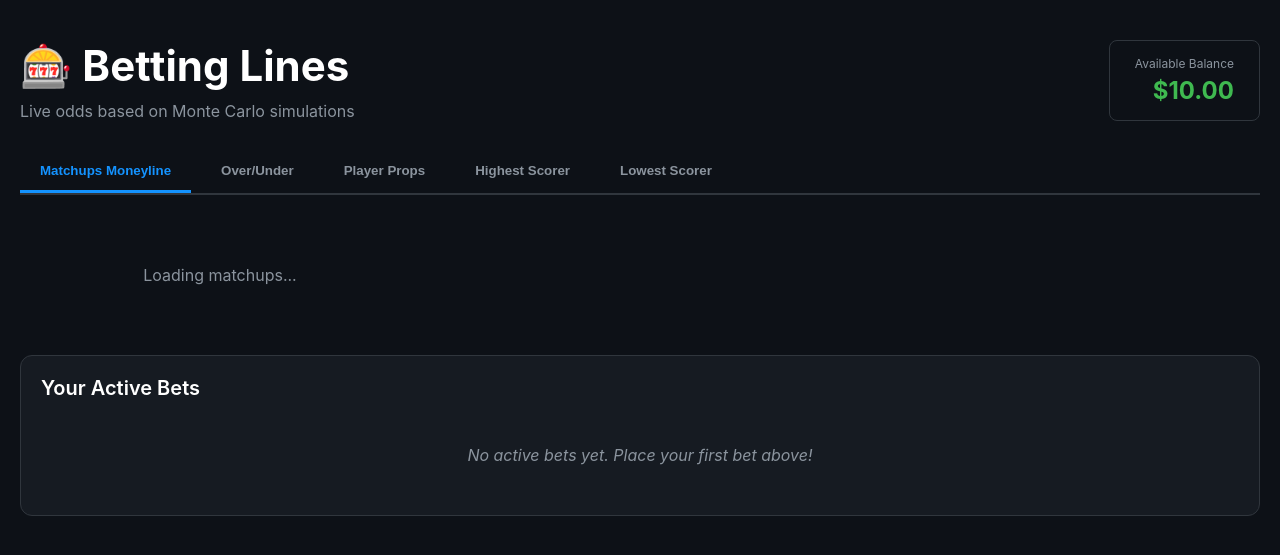
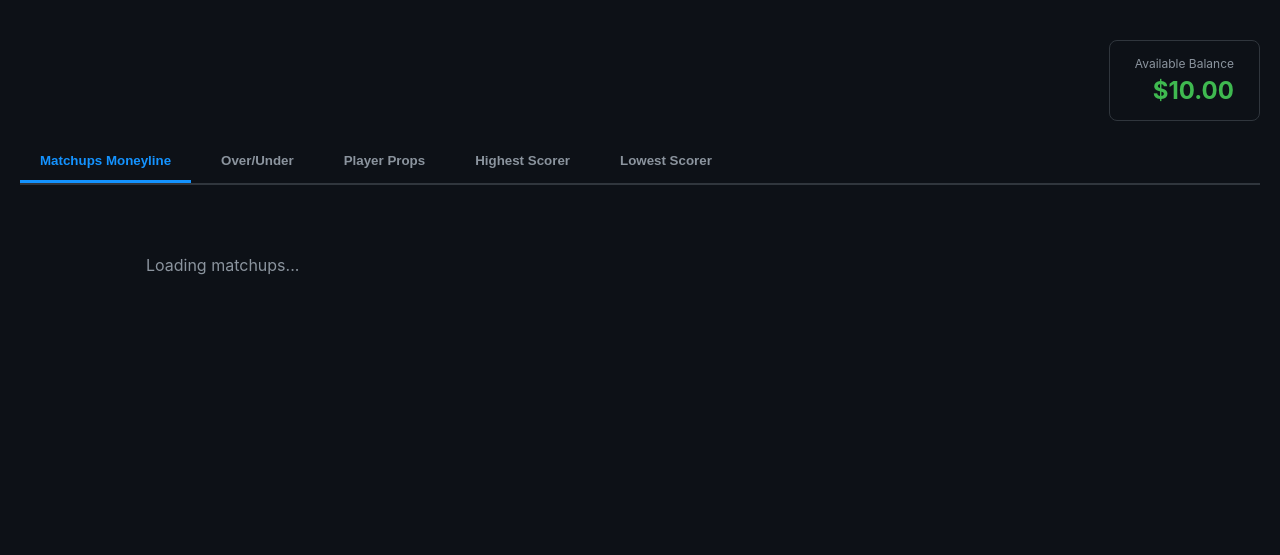
Before and after one commit to sfaizi24/TNC-Model-2025, a Flask app: template frontend/templates/betting.html in a window 1280 px wide. Shown: the part 61-616 px from the top of the page. Run offline with Flask 3, Linux system fonts and the light colour scheme; the template is opened without the code that fills it: values that come from a table or form of the project are taken from there, others are empty; tables that the repository leaves empty hold one stand-in row (values such as "Sample post"); parts of the project's set-up code (start-up, migrations or seed data) failed here and were passed over.

Commit message:
Shrink display elements and show team names in active bets
Update frontend styles to reduce element sizes and adjust the display of active bets to show team names instead of owner names, also reordering them to the top of the betting lines section.

Replit-Commit-Author: Agent
Replit-Commit-Session-Id: f906fa5c-182c-4500-a13c-a09cf49568f7
Replit-Commit-Checkpoint-Type: intermediate_checkpoint
Replit-Commit-Event-Id: 044d652a-f0ff-494e-aaf0-45854222cfe4
Replit-Commit-Screenshot-Url: https://storage.googleapis.com/screenshot-production-us-central1/98b42adf-597d-4025-87f2-5dcbd8f908a0/f906fa5c-182c-4500-a13c-a09cf49568f7/rgBsnEC

```diff
--- a/app.py
+++ b/app.py
@@ -151,6 +151,22 @@ def place_bet():
         return jsonify({'success': False, 'error': 'Insufficient balance'})
 
     try:
+        # Get team owner mapping
+        league_conn = sqlite3.connect(LEAGUE_DB_PATH)
+        league_conn.row_factory = sqlite3.Row
+        league_cursor = league_conn.cursor()
+        league_cursor.execute("""
+            SELECT r.roster_id, u.display_name, u.username
+            FROM rosters r
+            LEFT JOIN users u ON r.owner_id = u.user_id
+        """)
+        team_mapping = {}
+        for row in league_cursor.fetchall():
+            owner_name = row['display_name'] or row['username'] or f"Team {row['roster_id']}"
+            team_mapping[row['roster_id']] = owner_name
+        league_conn.close()
+
+        # Get matchups
         conn = sqlite3.connect(ODDS_DB_PATH)
         conn.row_factory = sqlite3.Row
         cursor = conn.cursor()
@@ -163,11 +179,15 @@ def place_bet():
 
         matchup = matchups[matchup_idx]
 
+        team1_owner = team_mapping.get(matchup['team1_id'], f"Team {matchup['team1_id']}")
+        team2_owner = team_mapping.get(matchup['team2_id'], f"Team {matchup['team2_id']}")
+        matchup_display = f"{team1_owner} vs {team2_owner}"
+
         if team == 'team1':
-            team_name = matchup['team1_name']
+            team_name = team1_owner
             odds = matchup['team1_ml']
         elif team == 'team2':
-            team_name = matchup['team2_name']
+            team_name = team2_owner
             odds = matchup['team2_ml']
         else:
             return jsonify({'success': False, 'error': 'Invalid team'})
@@ -198,7 +218,7 @@ def place_bet():
 
         current_user.account_balance -= amount
 
-        description = f"{matchup['matchup']}: {team_name} {odds}"
+        description = f"{matchup_display}: {team_name} {odds}"
 
         bet = Bet(
             user_id=current_user.id,
--- a/frontend/templates/betting.html
+++ b/frontend/templates/betting.html
@@ -5,27 +5,10 @@
 {% block content %}
 <style>
     .page-header {
-        margin-bottom: 30px;
+        margin-bottom: 15px;
         display: flex;
-        justify-content: space-between;
+        justify-content: flex-end;
         align-items: center;
-        flex-wrap: wrap;
-        gap: 20px;
-    }
-
-    .header-left {
-        flex: 1;
-    }
-
-    .page-title {
-        font-size: 32px;
-        color: var(--text-primary);
-        margin-bottom: 10px;
-    }
-
-    .page-subtitle {
-        color: var(--text-secondary);
-        font-size: 16px;
     }
 
     .balance-display {
@@ -85,50 +68,50 @@
     .matchups-grid {
         display: grid;
         grid-template-columns: 1fr;
-        gap: 20px;
+        gap: 12px;
         margin-bottom: 30px;
     }
 
     .matchup-card {
         background: var(--fanduel-gray);
-        border-radius: 12px;
-        padding: 20px;
+        border-radius: 8px;
+        padding: 12px;
         border: 1px solid var(--fanduel-light-gray);
         position: relative;
     }
 
     .matchup-card.has-bet {
         border: 2px solid var(--success-green);
-        box-shadow: 0 0 15px rgba(40, 167, 69, 0.2);
+        box-shadow: 0 0 10px rgba(40, 167, 69, 0.15);
     }
 
     .bet-placed-badge {
         position: absolute;
-        top: 10px;
-        right: 10px;
+        top: 8px;
+        right: 8px;
         background: var(--success-green);
         color: white;
-        padding: 4px 12px;
-        border-radius: 12px;
-        font-size: 12px;
+        padding: 2px 8px;
+        border-radius: 8px;
+        font-size: 10px;
         font-weight: 600;
         text-transform: uppercase;
-        letter-spacing: 0.5px;
+        letter-spacing: 0.3px;
     }
 
     .matchup-title {
         text-align: center;
         color: var(--text-secondary);
-        font-size: 14px;
-        margin-bottom: 15px;
+        font-size: 11px;
+        margin-bottom: 10px;
     }
 
     .teams-container {
         display: grid;
         grid-template-columns: 1fr auto 1fr;
-        gap: 15px;
+        gap: 10px;
         align-items: center;
-        margin-bottom: 20px;
+        margin-bottom: 12px;
     }
 
     .team-section {
@@ -240,6 +223,43 @@
     .btn-place-bet:disabled {
         opacity: 0.5;
         cursor: not-allowed;
+    }
+
+    .active-bets-compact {
+        margin-bottom: 20px;
+    }
+
+    .compact-bet-item {
+        background: var(--fanduel-gray);
+        border-radius: 6px;
+        padding: 8px 12px;
+        border: 1px solid var(--fanduel-light-gray);
+        display: flex;
+        justify-content: space-between;
+        align-items: center;
+        margin-bottom: 8px;
+    }
+
+    .compact-bet-info {
+        color: var(--text-primary);
+        font-size: 13px;
+        font-weight: 500;
+    }
+
+    .compact-bet-remove {
+        background: transparent;
+        border: 1px solid var(--text-secondary);
+        color: var(--text-secondary);
+        padding: 4px 10px;
+        border-radius: 4px;
+        font-size: 11px;
+        cursor: pointer;
+        transition: all 0.2s ease;
+    }
+
+    .compact-bet-remove:hover {
+        border-color: #dc3545;
+        color: #dc3545;
     }
 
     .active-bets-section {
@@ -372,14 +392,13 @@
 </style>
 
 <div class="page-header">
-    <div class="header-left">
-        <h1 class="page-title">🎰 Betting Lines</h1>
-        <p class="page-subtitle">Live odds based on Monte Carlo simulations</p>
-    </div>
     <div class="balance-display">
         <div class="balance-label">Available Balance</div>
         <div class="balance-amount" id="userBalance">${{ "%.2f"|format(user.account_balance) }}</div>
     </div>
+</div>
+
+<div class="active-bets-compact" id="activeBetsCompact">
 </div>
 
 <div class="betting-tabs">
@@ -393,13 +412,6 @@
 <div id="matchups-moneyline" class="betting-content active">
     <div class="matchups-grid" id="matchupsGrid">
         <p style="text-align: center; color: var(--text-secondary); padding: 40px;">Loading matchups...</p>
-    </div>
-
-    <div class="active-bets-section">
-        <h2 class="section-title">Your Active Bets</h2>
-        <div id="activeBetsList">
-            <div class="no-bets">No active bets yet. Place your first bet above!</div>
-        </div>
     </div>
 </div>
 
@@ -475,7 +487,7 @@ function renderMatchups() {
     });
 
     grid.innerHTML = allMatchups.map((m, idx) => {
-        const hasBet = betMap[m.original_matchup] || false;
+        const hasBet = betMap[m.matchup] || betMap[m.original_matchup] || false;
         return `
             <div class="matchup-card ${hasBet ? 'has-bet' : ''}">
                 ${hasBet ? '<div class="bet-placed-badge">Bet Placed</div>' : ''}
@@ -626,29 +638,30 @@ async function loadActiveBets() {
         const response = await fetch('/api/my_bets');
         activeBetsData = await response.json();
 
-        const container = document.getElementById('activeBetsList');
+        const compactContainer = document.getElementById('activeBetsCompact');
 
         if (activeBetsData.length === 0) {
-            container.innerHTML = '<div class="no-bets">No active bets yet. Place your first bet above!</div>';
-            renderMatchups(); // Re-render to remove bet indicators
+            compactContainer.innerHTML = '';
+            renderMatchups();
             return;
         }
 
-        container.innerHTML = activeBetsData.map(bet => `
-            <div class="bet-item">
-                <div class="bet-item-header">
-                    <div class="bet-description">${bet.description}</div>
-                    <div class="bet-amount-display">$${bet.amount.toFixed(2)}</div>
+        // Render compact bets at top
+        compactContainer.innerHTML = activeBetsData.map(bet => {
+            const parts = bet.description.split(':');
+            if (parts.length < 2) {
+                return '';
+            }
+            const teamAndOdds = parts[1].trim();
+            const lastSpaceIdx = teamAndOdds.lastIndexOf(' ');
+            const teamName = lastSpaceIdx > 0 ? teamAndOdds.substring(0, lastSpaceIdx) : teamAndOdds;
+            return `
+                <div class="compact-bet-item">
+                    <div class="compact-bet-info">${teamName} Moneyline $${bet.amount.toFixed(0)}</div>
+                    <button class="compact-bet-remove" onclick="removeBet(${bet.id})">Remove</button>
                 </div>
-                <div class="bet-details">
-                    Odds: ${bet.odds} | Potential Win: $${bet.potential_win.toFixed(2)} |
-                    Status: <span style="color: var(--warning-yellow);">${bet.status}</span>
-                </div>
-                <div class="bet-actions">
-                    <button class="btn-remove-bet" onclick="removeBet(${bet.id})">Remove Bet</button>
-                </div>
-            </div>
-        `).join('');
+            `;
+        }).join('');
 
         // Re-render matchups with bet indicators
         renderMatchups();
```
Also changed, not shown: other parts of frontend/templates/betting.html (+13 -13 lines), 1 other file.
